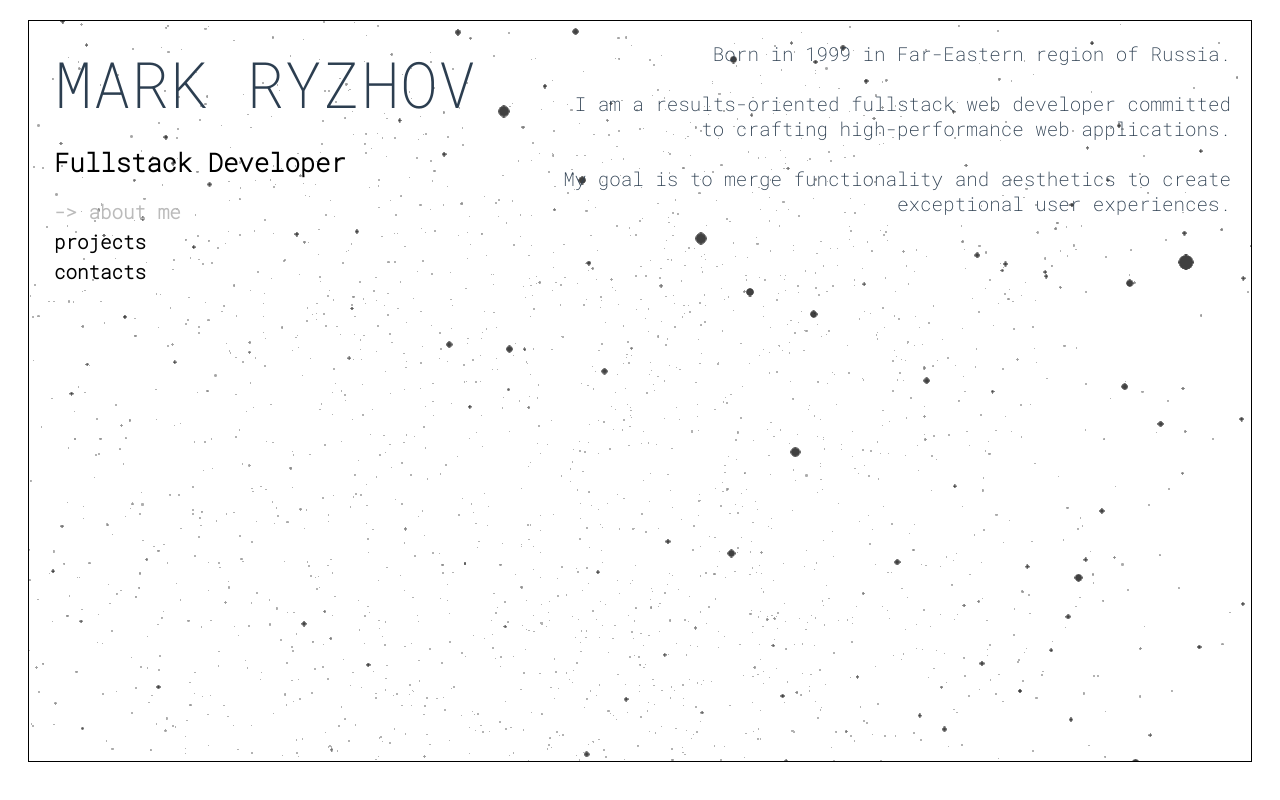
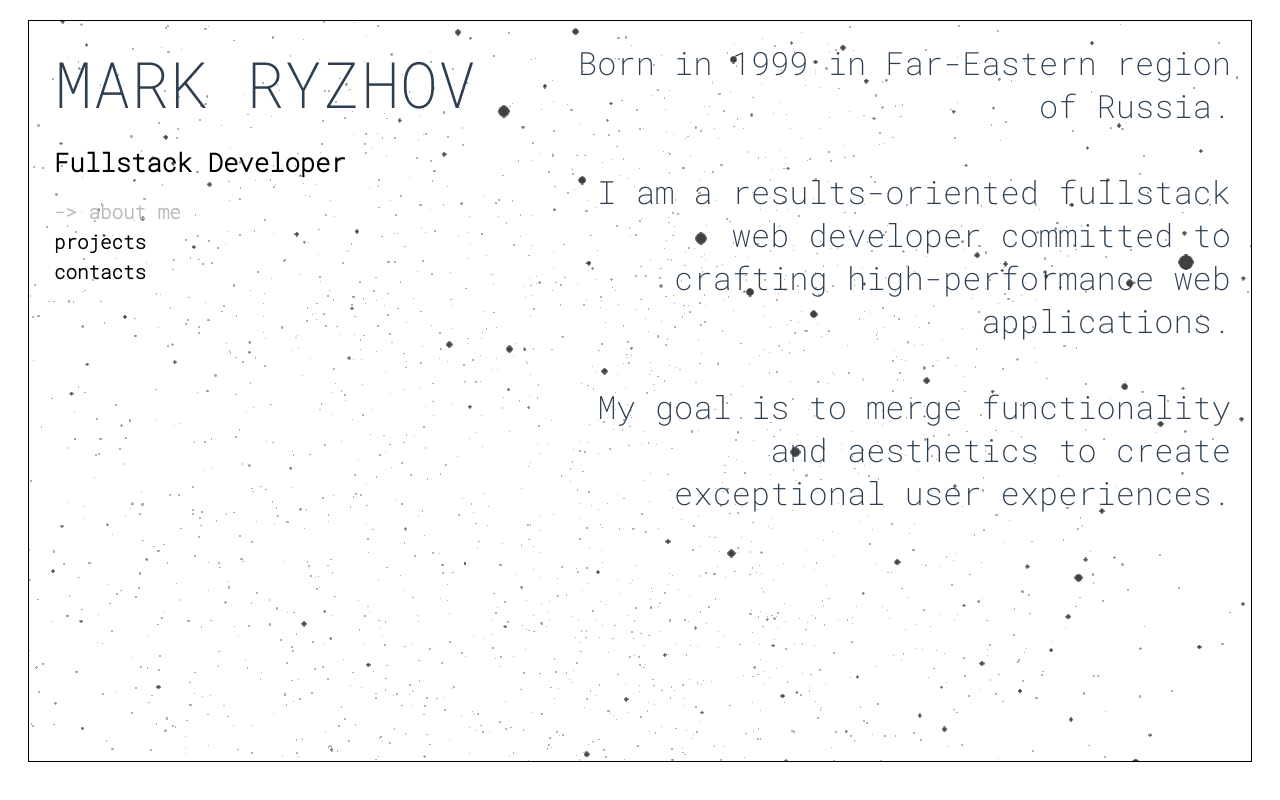
Before and after one commit to keesly/portfolio, a Vue app: page / in a window 1280 px wide. Built offline with nearby package versions, Linux system fonts and the light colour scheme.

Commit message:
fix: content text size

```diff
--- a/src/components/MainPage.vue
+++ b/src/components/MainPage.vue
@@ -354,7 +354,7 @@ h1 {
 
 .about-me-text {
 	font-weight: 400;
-	font-size: 1.5vw !important;
+	font-size: 2.5vw !important;
 }
 
 .text {
```
